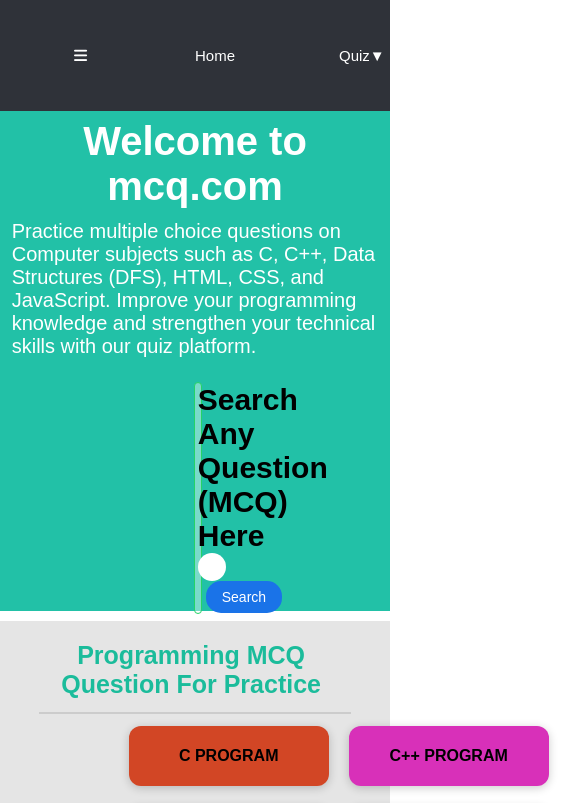
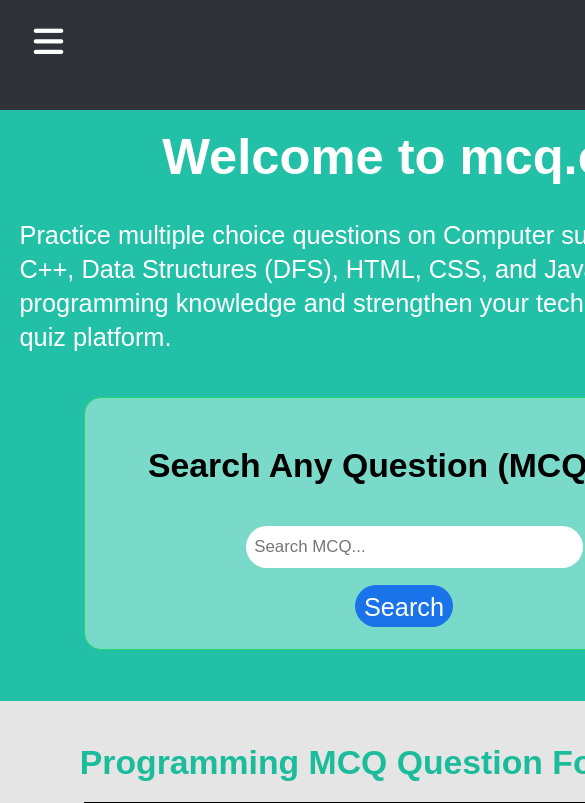
Before and after one commit to makawana-mansi/Interview-Preparation-Quiz-, a plain HTML site: page index.html in a window 390 px wide. Shown: the top 803 px of the page, 585 px wide, since content can reach past the window. Drawn offline with Linux system fonts and the light colour scheme.

Commit message:
Add files via upload

```diff
--- a/index.html
+++ b/index.html
@@ -10,29 +10,14 @@
 </head>
 
 <body>
+	<nav>
+		<header class="header">
 
-	<header class="header">
-		<nav class="nav">
-			<ul>
-				<li class="dropdown">
-					<div class="menu">
-						<i><a href="#" class="fa-solid fa-bars"></a></i>
-					</div>
-					<ul class="dropdown-menu">
-						<li><a href="#">Home</a></li>
-						<li><a href="#">Quiz</a></li>
-						<li><a href="#">Help</a></li>
-						<li><a href="#">About</a></li>
-					</ul>
-				</li>
-			</ul>
-		</nav>
-		<a href="#" class="a">Home</a>
-		<nav class="nav">
+			<a href="#" class="home">Home</a>
 			<ul>
 
 				<li class="dropdown">
-					<a href="#">Quiz<span class="arrow">▼</span></a>
+					<a href="#">Quiz▼</a>
 					<ul class="dropdown-menu">
 						<li><a href="c.html">C</a></li>
 						<li><a href="cpp.html">C++</a></li>
@@ -43,14 +28,32 @@
 					</ul>
 				</li>
 			</ul>
-		</nav>
-		<a href="help.html" class="a">Help</a>
-		<a href="about.html" class="a">About</a>
-		<a href="login.html">
-			<div class="logo-section">
-				<i class="fa-notdog fa-solid fa-user"></i>login
-		</a></div>
-	</header>
+			<a href="help.html" class="help">Help</a>
+			<a href="about.html" class="about">About</a>
+			<ul>
+				<li class="menu">
+					<i><a href="#" class="fa-solid fa-bars"></a></i>
+					<ul class="menu-item">
+						<a href="login.html">
+							<div class="logo-section">
+								<i class="fa-notdog fa-solid fa-user"></i>login
+						</a></div>
+						<li><a href="#" class="home">Home</a></li>
+						<li><a href="#" class="quiz">Quiz</a></li>
+						<li><a href="#" class="c">C</a></li>
+						<li><a href="#" class="cpp">C++</a></li>
+						<li><a href="#" class="dfs">DFS</a></li>
+						<li><a href="#" class="html">HTML</a></li>
+						<li><a href="#" class="css">CSS</a></li>
+						<li><a href="#" class="js">JAVASCRIPT</a></li>
+						<li><a href="help.html" class="help">Help</a></li>
+						<li><a href="about.html" class="about">About</a></li>
+					</ul>
+				</li>
+			</ul>
+			</div>
+		</header>
+	</nav>
 
 
 	<section>
@@ -97,7 +100,7 @@
 			</div>
 	</section>
 
-	<section style="background:rgba(0,0,0,0.1);">
+	<section style="background:rgba(0,0,0,0.1); width: 100vmax;">
 		<h2 class="title">Programming MCQ Question For Practice</h2>
 		<hr class="line">
 
@@ -109,8 +112,8 @@
 			<a href="dfs.html" class="card" style="background:#42D68C;">DATA STRUCTURE (DFS)</a>
 			<a href="html.html" class="card" style="background:#96CC52;">HTML</a>
 
-			<a href="css.html" class="card" style="background:#EA8044;margin-bottom: 22%; ">CSS</a>
-			<a href="js.html" class="card" style="background:#006C05; margin-bottom: 22%;">JAVASCRIPT</a>
+			<a href="css.html" class="card" style="background:#EA8044;margin-bottom: 40%; ">CSS</a>
+			<a href="js.html" class="card" style="background:#006C05; margin-bottom: 40%;">JAVASCRIPT</a>
 		</div>
 
 	</section>
--- a/pro.css
+++ b/pro.css
@@ -5,25 +5,15 @@
 	box-sizing: border-box;
 }
 
-.top {
-	display: flex;
-	justify-content: center;
-	align-items: center;
-	padding-bottom: 20px;
-	padding-top: 20px;
-}
-
 .header {
-	padding: 20px;
 	background: #2F3239;
 	display: flex;
-	gap: 50px;
-	font-size: 15px;
-	display: flex;
-	justify-content: center:space-between;
+	gap: 5vw;
+	font-size: 1vw;
+	height: 15vh;
+	justify-content: right;
 	align-items: center;
 }
-
 
 header a {
 	text-decoration: none;
@@ -32,189 +22,63 @@
 }
 
 .logo-section {
-	margin-left: auto;
-	display: flex;
+	display: none;
 	flex-direction: column;
 	color: white;
-	padding: 7px 15px;
-	border: 1.5px solid transparent;
-	transition: all 0.3s ease;
+	border: 1vh solid transparent;
+	margin-right: 30%;
 }
 
 .logo-section:hover {
 	background-color: #22c1a7;
-	border-radius: 5px;
-	border: 1.5px solid transparent;
+	border-radius: 1vh;
+	border: 1vh solid transparent;
 }
 
-.menu {
-	padding: 15px 30px;
-	border: 2px solid transparent;
+.home {
+	border: 1vh solid transparent;
 	display: inline-block;
-	cursor: pointer;
-}
-
-.menu:hover {
-
-	background-color: #22c1a7;
-	border-radius: 4px;
-	border: 2px solid #22c1a7;
-}
-
-.wel {
-
-	background-color: #22c1a7;
-	color: white;
-	font-size: 20px;
-	font-family: Arial, sans-serif;
-	height: 500px;
 
 }
 
-.wel p {
-	margin-bottom: 20px;
-	padding: 1% 3% 1% 3%;
+.home:hover {
+
+	background-color: #22c1a7;
+	border-radius: 1vh;
+	border: 1vh solid #22c1a7;
 }
 
-h1 {
-	color: white;
-	text-align: center;
-	padding-top: 2%;
-	padding-bottom: 2%;
-	font-size: 40px;
+.dropdown {
+	display: inline-block;
+	position: relative;
 }
 
-h2 {
-	color: black;
-	font-size: 30px;
-	font-family: sans-serif;
-	padding: 5% 5% 1% 3%;
-	text-align: center;
+.dropdown :hover {
+
+	background-color: #22c1a7;
+	border-radius: 1vh;
+	color: white;
 }
 
-.Search-bar {
-	padding-top: 2%;
-	padding-left: 30%;
-	padding-bottom: 5%;
-	border-radius: 50px;
-	/*margin: 5px 5px 60px 5px;*/
-
+.dropdown a {
+	padding: 1vh 2vh;
 }
-
-.Search-bar button {
-	border-radius: 15px;
-	font-size: 14px;
-	margin: 0px 0px 0px 8px;
-	padding: 8px 16px;
-	background: #1A73E8;
-	font-size: 14px;
-	color: white;
-	border: none;
-}
-
-.Search-bar input {
-	border-radius: 15px;
-	font-size: 14px;
-	padding: 6px 14px;
-	width: 40%;
-	color: #555555;
-	border: none;
-
-}
-
-.se {
-	background: rgb(255, 255, 255, .4);
-	border-radius: 20px;
-	border: 1px #25d366 solid;
-	margin: 0px 193.725px 0px 193.725px;
-	padding: 0px 3px;
-}
-
-.a {
-
-	/*width: 55px;*/
-	padding: 7px 15px;
-	align-items: center;
-	border: 1.5px solid transparent;
-	display: inline-block;
-}
-
-.a:hover {
-
-	background-color: #22c1a7;
-	border-radius: 5px;
-	border: 1.5px solid #22c1a7;
-}
-
-.a,
-.menu,
-.dropdown {
-	display: inline-block;
-	padding: 7px 15px;
-	border: 2px solid transparent;
-
-}
-
-.a:hover,
-.menu:hover,
-.dropdown:hover {
-	background-color: #22c1a7;
-	border-radius: 5px;
-	border: 2px solid #22c1a7;
-}
-
-.con {
-	display: flex;
-	justify-content: center;
-	align-items: center;
-	padding-top: 5%;
-
-}
-
-form {
-	background: gray;
-	height: 500px;
-	width: 500px;
-	padding-top: 5%;
-	padding-left: 5%;
-
-}
-
 
 .dropdown-menu {
 	display: none;
 	position: absolute;
-	top: 100%;
-	left: 20px;
+	top: 150%;
+	right: 10%;
 	background: white;
-
-	min-height: 200%;
-	border-radius: 5%;
-	/*width: 150px;*/
-	padding: 7px 2px 5px 7px;
-	border: 1.5px solid transparent;
-
+	min-height: 20%;
+	border-radius: 5vh;
+	padding: 2vh 1vw;
 }
-
-/* Show on hover */
 
 .dropdown:hover .dropdown-menu {
 	display: block;
 	background-color: white;
-	border: 1.5px solid #22c1a7;
-}
-
-.dropdown:hover {
-	background-color: #22c1a7;
-	border-radius: 5px;
-	border: 2px solid #22c1a7;
-
-}
-
-/* Dropdown items */
-.dropdown-menu li {
-	display: block;
-
+	border-radius: 1vh;
 }
 
 .dropdown-menu li a {
@@ -223,35 +87,179 @@
 	display: block;
 }
 
-/* Hover effect */
-.dropdown-menu li a:hover {
+.dropdown-menu li {
+	display: block;
+
+}
+
+/*.menu:hover{
+	 background-color: white;
+	border-radius: 1vh;
+}*/
+
+.help {
+	padding: 0.3vh 1.2vh;
+	border: 1vh solid transparent;
+	display: inline-block;
+}
+
+.help:hover {
 
 	background-color: #22c1a7;
-	border-radius: 5%;
+	border-radius: 1vh;
+	border: 1vh solid #22c1a7;
 }
 
-.arrow {
-	font-size: 15px;
+.about {
+	padding: 0.3vh 1.2vh;
+	border: 1vh solid transparent;
+	display: inline-block;
+	margin-right: 10%;
 }
 
-/*MCQ*/
+.about:hover {
+
+	background-color: #22c1a7;
+	border-radius: 1vh;
+	border: 1vh solid #22c1a7;
+}
+
+.menu {
+	display: none;
+	position: relative;
+}
+
+.menu:hover {
+
+	background-color: #22c1a7;
+	border-radius: 1vh;
+	color: white;
+}
+
+.menu a {
+	padding: 1vh 2vh;
+}
+
+.menu-item {
+	display: none;
+	position: absolute;
+	top: 150%;
+	right: 10%;
+	background: white;
+	min-height: 20%;
+	border-radius: 5vh;
+	padding: 2vh 1vw;
+}
+
+.menu:hover .menu-item {
+	display: none;
+	background-color: white;
+	border-radius: 1vh;
+}
+
+.menu-item li a {
+	color: none;
+	padding: 10px;
+	display: block;
+}
+
+.menu-item li {
+	display: none;
+
+}
+
+h1 {
+	color: white;
+	text-align: center;
+	padding-top: 2%;
+	padding-bottom: 2%;
+	font-size: 6vh;
+}
+
+.wel {
+
+	background-color: #22c1a7;
+	color: white;
+	font-size: 3vh;
+	font-family: Arial, sans-serif;
+	height: 35vmax;
+
+
+}
+
+.wel p {
+	margin-bottom: 3vh;
+	padding: 2vh 5vw;
+}
+
+h2 {
+	color: black;
+	font-size: 2vw;
+	font-family: sans-serif;
+	padding: 4% 5% 1% 3%;
+	text-align: center;
+}
+
+.se {
+	background: rgb(255, 255, 255, .4);
+	border-radius: 2vh;
+	border: 1px #25d366 solid;
+	margin: 0 10vw 0 10vw;
+	padding: 2vh 2vw;
+}
+
+.Search-bar {
+	padding-top: 2%;
+	padding-left: 24vw;
+	padding-bottom: 5%;
+	/*border-radius: 100px*/
+	/*margin: 5px 5px 60px 5px;*/
+
+}
+
+.Search-bar button {
+	border-radius: 2.5vh;
+	font-size: 3%;
+	margin: 0 0 0 2%;
+	padding: 1% 2%;
+	background: #1A73E8;
+	font-size: 1vmax;
+	color: white;
+	border: none;
+}
+
+.Search-bar input {
+	border-radius: 2.5vh;
+	font-size: 1vw;
+	padding: 1% 1%;
+	width: 40%;
+	color: #555555;
+	border: none;
+
+}
 
 .title {
 	text-align: center;
-	margin: 10px;
-	font-size: 25px;
+	font-size: 1.9vw;
 	color: #1BBC9B;
+	height: calc(100% - 100px);
+}
+
+.line {
+	width: 80%;
+	margin: 1% auto;
+	border: 1% solid #ccc;
 }
 
 /*GRID TABLE JEVU LYOUT*/
 .cards {
 	margin-top: 3%;
-	margin-bottom: 5px;
 	display: grid;
 	grid-template-columns: repeat(2, 1fr);
-	gap: 20px;
-	width: 60px;
+	gap: 9%;
+	width: 25vw;
 	margin-left: 33%;
+
 }
 
 /*CARD*/
@@ -262,14 +270,14 @@
 	text-align: center;
 	padding: 20px;
 	background-color: #ffffff;
-	border-radius: 12px;
+	border-radius: 2vh;
 	text-decoration: none;
 	color: black;
 	font-weight: bold;
 	box-shadow: 0 2px 10px rgba(0, 0, 0, 0.2);
 	transition: all 0.3s ease;
-	width: 200px;
-	border: 1.5px solid transparent;
+	width: 15vw;
+	border: 0.1vh solid transparent;
 }
 
 /*hover*/
@@ -277,37 +285,23 @@
 
 .card:hover {
 
-	background: #2ec4b6;
+	background-color: #2ec4b6;
 	color: white;
-	border: 1.5px solid #22c1a7;
+	border: 0.1vh solid #22c1a7;
 	/*transform: translateY(-5px);*/
 
 }
 
-.line {
-	width: 80%;
-	margin: 10px auto;
-	border: 1px solid #ccc;
-}
-
-.inst {
-	display: flex;
-	color: black;
-	margin: 0;
-	margin-right: 5%;
-	gap: nono;
-}
-
 footer {
 	background-color: #353940;
-	height: 150px;
+	height: 20vh;
 	padding-left: 5%;
 	color: white;
 	display: flex;
 	justify-content: space-between;
 	align-items: center;
-	padding: 10px 20px;
-	padding-right: 10%;
+	padding: 5vmax 3vmax;
+	padding-right: 7%;
 	margin-top: 1%;
 	margin-bottom: 8%;
 }
@@ -315,18 +309,273 @@
 .footer a {
 	color: #1BBC9B;
 	text-decoration: none;
-	margin-left: 10px;
+	margin-left: 1vmax;
 }
 
-.nav ul {
-	list-style: none;
-}
 
-.nav ul li {
-	position: relative;
-}
+/* ****************************************************************** */
+@media (max-width:600px) {
+	.header {
+		background: #2F3239;
+		/*display: flex;*/
+		font-size: 5vw;
+		display: inline-block;
+		position: relative;
+		height: 13vmax;
+		width: 100vmax;
+		justify-content: space-evenly;
+		align-items: center;
 
-.nav ul li a {
-	padding: 10px 20px;
-	text-decoration: none;
-}
+	}
+
+	.logo-section {
+		display: flex;
+		color: white;
+		background-color: #2F3239;
+		margin-bottom: 3vh;
+		border-radius: 4%;
+		font-size: 2vh;
+	}
+
+	.logo-section:hover {
+		background-color: #22c1a7;
+		border-radius: 1vmax;
+	}
+
+	.menu {
+		display: inline-block;
+		position: relative;
+		font-size: 4vmax;
+		cursor: pointer;
+		padding: 2vh 2vh;
+	}
+
+	.menu :hover {
+
+		background-color: #22c1a7;
+		border-radius: 1vh;
+		color: white;
+	}
+
+	.menu a {
+		padding: 1vh 2vh;
+	}
+
+	.menu-item {
+		display: none;
+		position: absolute;
+		top: 100%;
+		left: 0;
+		font-size: 2vh;
+		background: white;
+		min-height: 2%;
+		border-radius: 5vh;
+		min-width: 150px;
+	}
+
+	.menu-item li {
+		display: block;
+
+	}
+
+	.menu-item li a {
+		color: black;
+		padding: 10px;
+		display: block;
+	}
+
+	.menu-item li a:hover {
+		background: #22c1a7;
+		color: white;
+
+	}
+
+	.menu:hover .menu-item {
+		display: block;
+		border-radius: 1vh background-color: #22c1a7;
+	}
+
+	.home {
+		border: 1vh solid transparent;
+		display: none;
+		background-color: #70b0a5;
+		border-radius: 4%;
+		font-size: 3vh;
+
+	}
+
+	.quiz {
+		background-color: #70b0a5;
+		border-radius: 4%;
+		font-size: 3vh;
+		margin-top: 2vh;
+	}
+
+	.help,
+	.about {
+		background-color: #70b0a5;
+		border-radius: 4%;
+		font-size: 3vh;
+		margin-top: 2vh;
+	}
+
+	.dropdown {
+		display: none;
+		position: relative;
+	}
+
+	.dropdown a {
+		padding: 1vh 2vh;
+	}
+
+	.help {
+		padding: 0.3vh 1.2vh;
+		border: 1vh solid transparent;
+		display: none;
+	}
+
+	.about {
+		padding: 0.3vh 1.2vh;
+		border: 1vh solid transparent;
+		display: none;
+		margin-right: 10%;
+	}
+
+	h1 {
+		color: white;
+		text-align: center;
+		padding-top: 2%;
+		padding-bottom: 2%;
+		font-size: 5max;
+	}
+
+	.wel {
+
+		background-color: #22c1a7;
+		color: white;
+		font-size: 3vh;
+		font-family: Arial, sans-serif;
+		height: 70vmax;
+		width: 100vmax;
+
+	}
+
+	.wel p {
+		margin-bottom: 3vh;
+		padding: 2vh 5vw;
+		line-height: 4vmax;
+	}
+
+	h2 {
+		color: black;
+		font-size: 4vmax;
+		font-family: sans-serif;
+		padding: 5% 5% 1% 3%;
+		text-align: center;
+	}
+
+	.se {
+		background: rgb(255, 255, 255, .4);
+		border-radius: 2vh;
+		border: 1px #25d366 solid;
+		margin: 0 10vmax 0 10vmax;
+		padding: 2vmax 2vmax;
+		height: 30vmax;
+	}
+
+	.Search-bar {
+		padding: 2vmax 15vmax;
+		height: 20vmax;
+	}
+
+	.Search-bar button {
+		border-radius: 2.5vh;
+		font-size: 1%;
+		padding: 1vmax 1vmax;
+		background: #1A73E8;
+		font-size: 3vmax;
+		color: white;
+		border: none;
+		margin-left: 15vmax;
+		height: 5vmax;
+	}
+
+	.Search-bar input {
+		border-radius: 2.5vh;
+		font-size: 2vmax;
+		padding: 1vmax 1vmax;
+		width: 40vmax;
+		color: #555555;
+		border: none;
+		margin: 2vmax 2vmax;
+		height: 5vmax;
+
+	}
+
+	.title {
+		text-align: center;
+		font-size: 4vmax;
+		color: #1BBC9B;
+		height: 8vh;
+	}
+
+	.line {
+		width: 80%;
+		margin: 4% auto;
+		border: 0.4vw solid #000;
+		line-height: 100vmax;
+	}
+
+	/*GRID TABLE JEVU LYOUT*/
+	.cards {
+		margin-top: 3%;
+		width: 50vmax;
+		margin-left: 30vmax;
+		height: 50vmax;
+	}
+
+	/*CARD*/
+	.card {
+
+		display: block;
+		text-align: center;
+		padding: 1vmax 1vmax;
+		background-color: #ffffff;
+		border-radius: 2vh;
+		text-decoration: none;
+		color: black;
+		font-weight: bold;
+		box-shadow: 0 2px 10px rgba(0, 0, 0, 0.2);
+		transition: all 0.3s ease;
+		width: 20vmax;
+		border: 3% solid transparent;
+		height: 10vmax;
+	}
+
+	.card:hover {
+
+		background-color: #2ec4b6;
+		color: white;
+		border: 0.1vh solid #22c1a7;
+	}
+
+	footer {
+		background-color: #353940;
+		height: 20vmax;
+		width: 100vmax;
+		padding-left: 3vmax;
+		color: white;
+		display: flex;
+		justify-content: space-between;
+		align-items: center;
+		padding: 1vh 3vh;
+		padding-right: 4vmax;
+		margin-top: 1vmax;
+		margin-bottom: 4vmax;
+	}
+
+	.footer a {
+		color: #1BBC9B;
+		text-decoration: none;
+		margin-left: 3vh;
+	}
```
